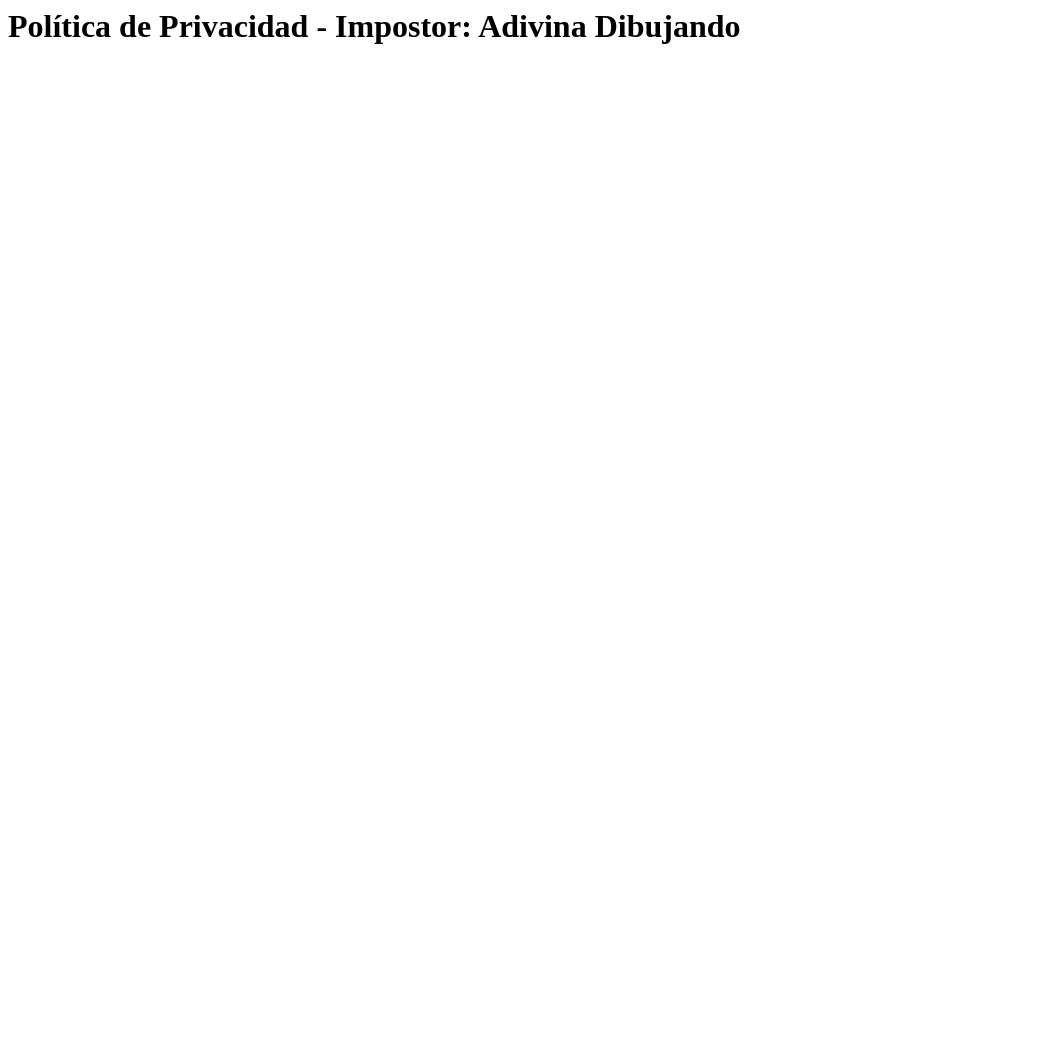
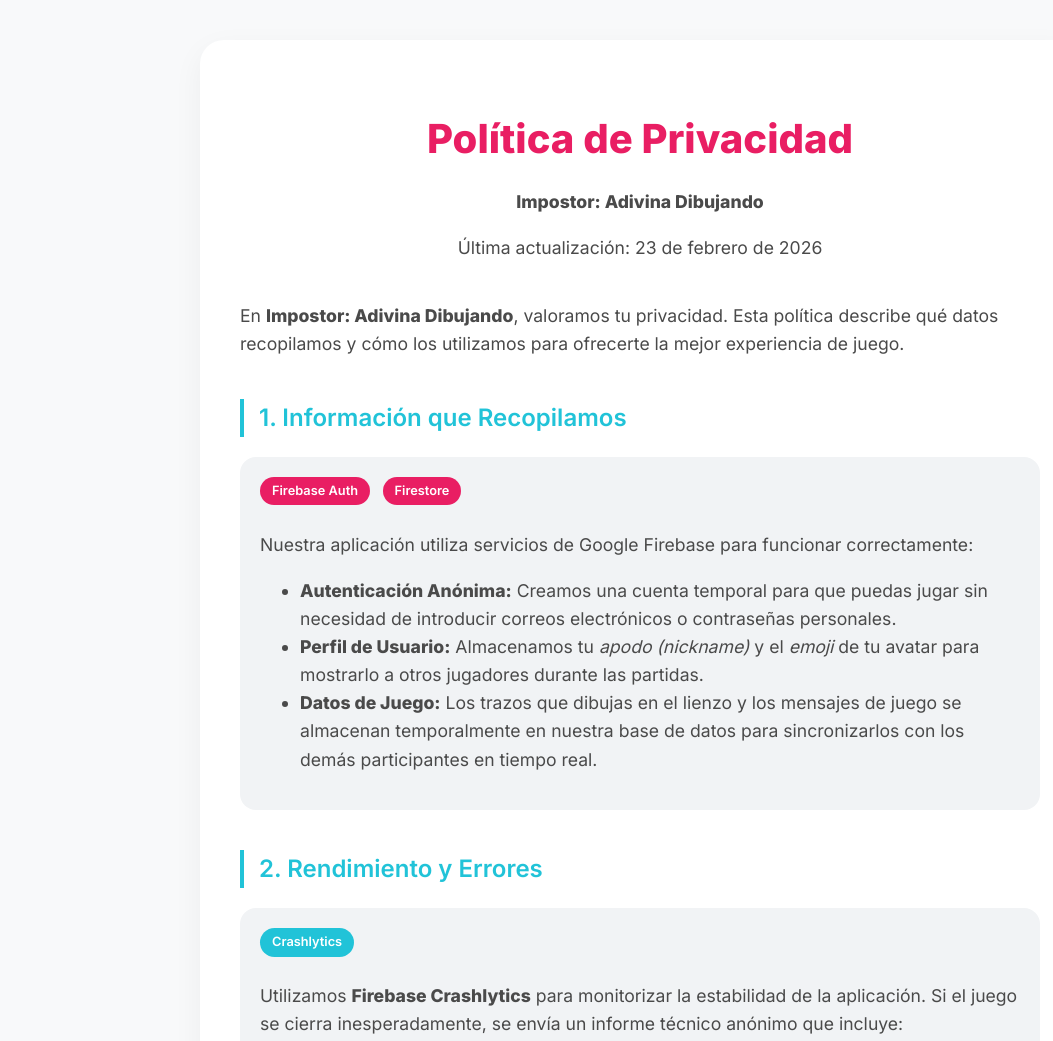
Before and after one commit to bobkyledev/impostordraw-privacy, a plain HTML site: page index.html in a window 1280 px wide. Shown: the top 1041 px of the page, without its empty margins (0-1053 px from the left). Before the commit the page ends 800 px from the top, so only its background shows below. Drawn offline with Linux system fonts and the light colour scheme.

Commit message:
Politica actualizada

```diff
--- a/index.html
+++ b/index.html
@@ -1,5 +1,162 @@
-<html>
-  <body>
-    <h1>Política de Privacidad - Impostor: Adivina Dibujando</h1>
-  </body>
+<!DOCTYPE html>
+<html lang="es">
+
+<head>
+    <meta charset="UTF-8">
+    <meta name="viewport" content="width=device-width, initial-scale=1.0">
+    <title>Política de Privacidad - Impostor: Adivina Dibujando</title>
+    <link href="https://fonts.googleapis.com/css2?family=Inter:wght@400;600;800&display=swap" rel="stylesheet">
+    <style>
+        :root {
+            --primary: #E91E63;
+            --secondary: #21C3D8;
+            --bg: #F8F9FA;
+            --text: #1A1A1A;
+            --card-bg: #FFFFFF;
+        }
+
+        body {
+            font-family: 'Inter', sans-serif;
+            background-color: var(--bg);
+            color: var(--text);
+            line-height: 1.6;
+            margin: 0;
+            padding: 0;
+        }
+
+        .container {
+            max-width: 800px;
+            margin: 40px auto;
+            padding: 40px;
+            background: var(--card-bg);
+            border-radius: 24px;
+            box-shadow: 0 10px 30px rgba(0, 0, 0, 0.05);
+        }
+
+        header {
+            text-align: center;
+            margin-bottom: 40px;
+        }
+
+        h1 {
+            color: var(--primary);
+            font-weight: 800;
+            font-size: 2.5rem;
+            margin-bottom: 10px;
+        }
+
+        h2 {
+            color: var(--secondary);
+            border-left: 4px solid var(--secondary);
+            padding-left: 15px;
+            margin-top: 40px;
+            font-weight: 600;
+        }
+
+        p,
+        li {
+            font-size: 1.1rem;
+            color: #4A4A4A;
+        }
+
+        .highlight-card {
+            background: #F1F3F5;
+            padding: 20px;
+            border-radius: 16px;
+            margin: 20px 0;
+        }
+
+        .service-tag {
+            display: inline-block;
+            background: var(--primary);
+            color: white;
+            padding: 4px 12px;
+            border-radius: 20px;
+            font-size: 0.8rem;
+            font-weight: 600;
+            margin-right: 8px;
+            margin-bottom: 8px;
+        }
+
+        .service-tag.blue {
+            background: var(--secondary);
+        }
+
+        footer {
+            text-align: center;
+            margin-top: 40px;
+            padding: 20px;
+            font-size: 0.9rem;
+            color: #888;
+        }
+    </style>
+</head>
+
+<body>
+
+    <div class="container">
+        <header>
+            <h1>Política de Privacidad</h1>
+            <p><strong>Impostor: Adivina Dibujando</strong></p>
+            <p>Última actualización: 23 de febrero de 2026</p>
+        </header>
+
+        <section>
+            <p>En <strong>Impostor: Adivina Dibujando</strong>, valoramos tu privacidad. Esta política describe qué
+                datos recopilamos y cómo los utilizamos para ofrecerte la mejor experiencia de juego.</p>
+        </section>
+
+        <h2>1. Información que Recopilamos</h2>
+        <div class="highlight-card">
+            <span class="service-tag">Firebase Auth</span>
+            <span class="service-tag">Firestore</span>
+            <p>Nuestra aplicación utiliza servicios de Google Firebase para funcionar correctamente:</p>
+            <ul>
+                <li><strong>Autenticación Anónima:</strong> Creamos una cuenta temporal para que puedas jugar sin
+                    necesidad de introducir correos electrónicos o contraseñas personales.</li>
+                <li><strong>Perfil de Usuario:</strong> Almacenamos tu <em>apodo (nickname)</em> y el <em>emoji</em> de
+                    tu avatar para mostrarlo a otros jugadores durante las partidas.</li>
+                <li><strong>Datos de Juego:</strong> Los trazos que dibujas en el lienzo y los mensajes de juego se
+                    almacenan temporalmente en nuestra base de datos para sincronizarlos con los demás participantes en
+                    tiempo real.</li>
+            </ul>
+        </div>
+
+        <h2>2. Rendimiento y Errores</h2>
+        <div class="highlight-card">
+            <span class="service-tag blue">Crashlytics</span>
+            <p>Utilizamos <strong>Firebase Crashlytics</strong> para monitorizar la estabilidad de la aplicación. Si el
+                juego se cierra inesperadamente, se envía un informe técnico anónimo que incluye:</p>
+            <ul>
+                <li>Modelo del dispositivo y versión del sistema operativo.</li>
+                <li>Punto exacto del código donde ocurrió el error.</li>
+            </ul>
+            <p><em>No se recopila información personal identificable en estos informes.</em></p>
+        </div>
+
+        <h2>3. Almacenamiento Local</h2>
+        <p>Utilizamos almacenamiento local en tu dispositivo (SharedPreferences) para recordar tus preferencias básicas,
+            como tu último apodo utilizado y si ya has visto el tutorial de bienvenida.</p>
+
+        <h2>4. Uso de Audio y Vibración</h2>
+        <p>La aplicación utiliza el sistema de <strong>vibración</strong> y la reproducción de <strong>sonidos</strong>
+            para notificarte cuando es tu turno de juego. Puedes desactivar estas funciones en cualquier momento desde
+            los ajustes de la aplicación.</p>
+
+        <h2>5. Tus Derechos</h2>
+        <p>Al utilizar autenticación anónima, no tenemos forma de vincular tu identidad real con tus datos de juego. Sin
+            embargo, si deseas eliminar todos tus datos almacenados en el dispositivo, simplemente desinstala la
+            aplicación o borra el caché de la misma.</p>
+
+        <h2>6. Contacto</h2>
+        <p>Si tienes cualquier duda sobre esta política de privacidad, puedes contactarnos a través de:</p>
+        <p><strong>bobkyledev@gmail.com</strong></p>
+
+        <footer>
+            <p>&copy; 2026 Impostor: Adivina Dibujando. Todos los derechos reservados.</p>
+        </footer>
+    </div>
+
+</body>
+
 </html>
```
